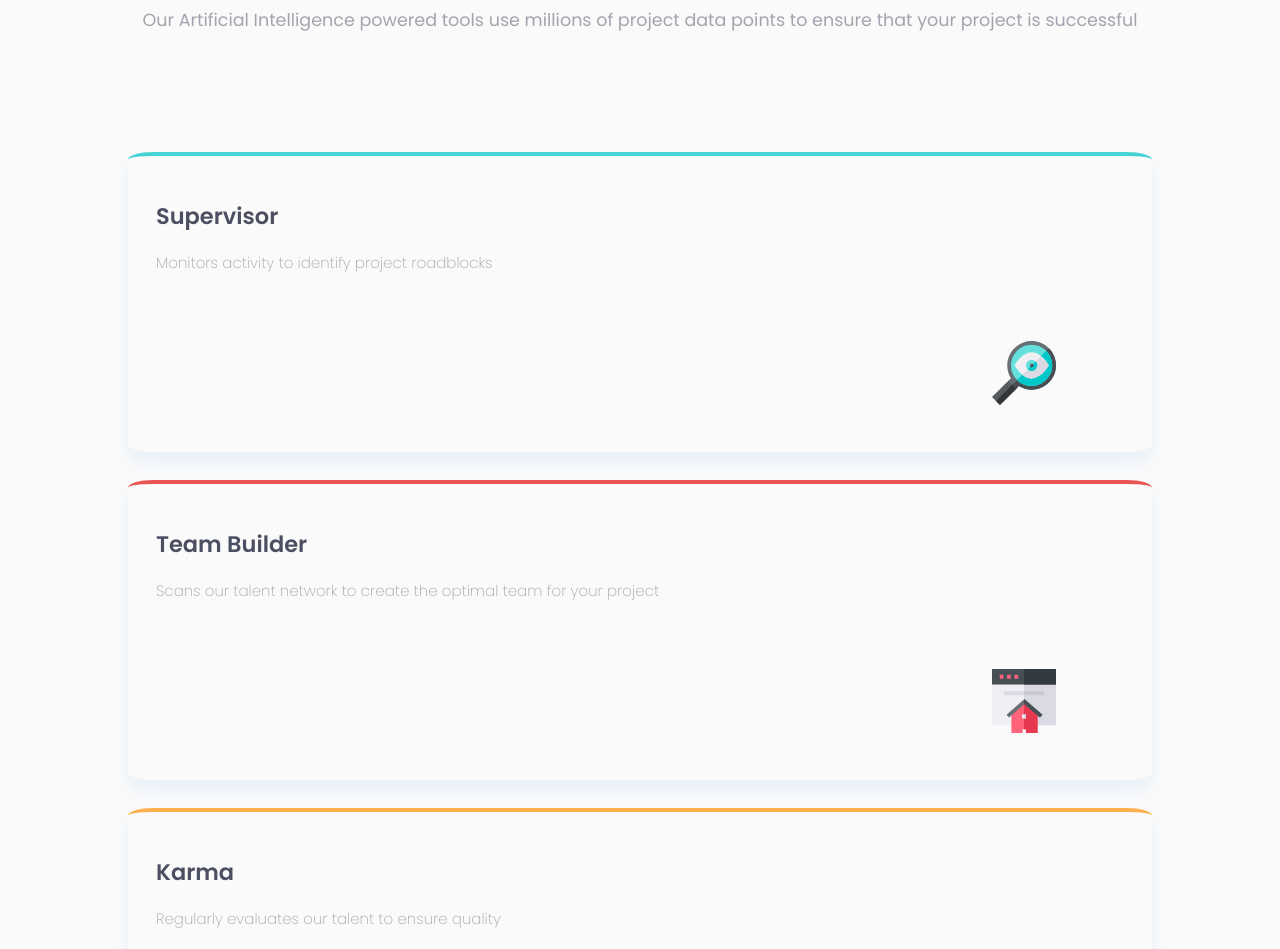
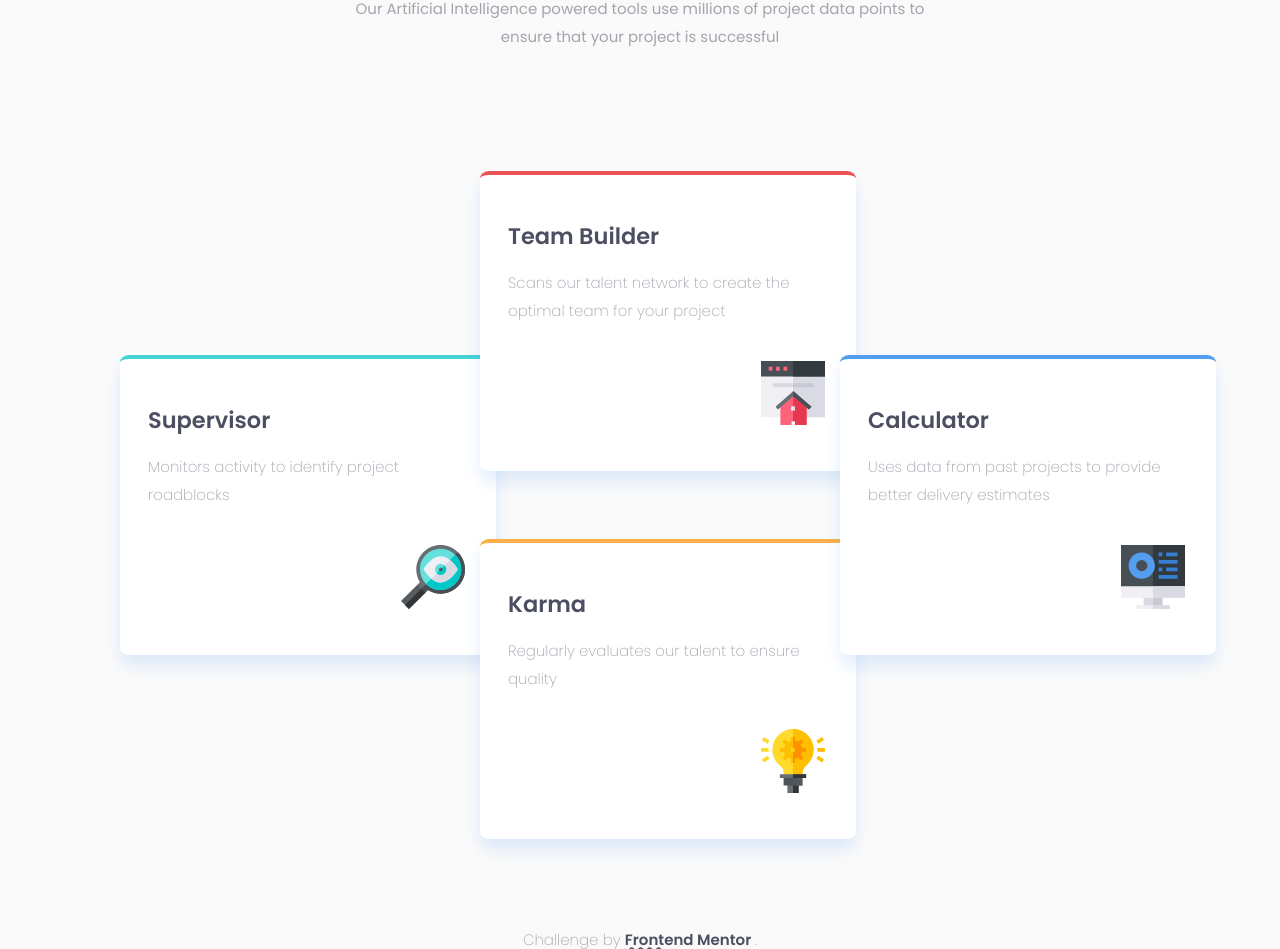
Before and after one commit to Seezly/four-card-feature-section, a plain HTML site: page index.html in a window 1280 px wide. Shown: the part 219-1168 px from the top of the page. Drawn offline with nearby package versions, Linux system fonts and the light colour scheme.

Commit message:
Project finished

```diff
--- a/index.html
+++ b/index.html
@@ -30,12 +30,12 @@
 
 				</h2>
 
-				<h3 class="container__text__support">
+				<h4 class="container__text__support">
 
 					Our Artificial Intelligence powered tools use millions of project data points
 					to ensure that your project is successful
 
-				</h3>
+				</h4>
 
 			</section>
 
@@ -146,14 +146,14 @@
 			<p>
 				Challenge by
 				<a href="https://www.frontendmentor.io?ref=challenge" target="_blank">
-					<span class="attribution__wavy">Front</span>end Mentor
+					<span class="wavy">Front</span>end Mentor
 				</a>.
 			</p>
 
 			<h6>
 				Coded by
 				<a href="http://www.github.com/Seezly" target="_blank">Sergio
-					<span class="attribution__wavy">"Seezly"</span> Gutierrez
+					<span class="wavy">"Seezly"</span> Gutierrez
 				</a>
 				.
 			</h6>
--- a/scss/_containers.scss
+++ b/scss/_containers.scss
@@ -11,6 +11,7 @@
         &__subtitle {
             font-weight: $light;
             color: $darkBlue;
+            margin: 0 0 1.5rem 0;
         }
 
         &__title {
@@ -34,7 +35,7 @@
             border-radius: 2.5%;
             margin-top: 1.75rem;
             padding: 1.75rem;
-            box-shadow: 0 0.66rem 1rem 0 rgba($blue, $alpha: 0.1);
+            box-shadow: 0 0.66rem 1rem 0 rgba($blue, $alpha: 0.175);
             position: relative;
             height: 15rem;
 
@@ -45,7 +46,6 @@
 
             &__content {
 
-
                 &__text {
                     font-weight: $light;
                 }
@@ -53,22 +53,22 @@
 
             &:first-child {
                 border-color: $cyan;
-                background: url('../images/icon-supervisor.svg') 90% 80% no-repeat;
+                background: url('../images/icon-supervisor.svg') #fff 90% 80% no-repeat;
             }
 
             &:nth-child(2) {
                 border-color: $red;
-                background: url('../images/icon-team-builder.svg') 90% 80% no-repeat;
+                background: url('../images/icon-team-builder.svg') #fff 90% 80% no-repeat;
             }
 
             &:nth-child(3) {
                 border-color: $orange;
-                background: url('../images/icon-karma.svg') 90% 80% no-repeat;
+                background: url('../images/icon-karma.svg') #fff 90% 80% no-repeat;
             }
 
             &:last-child {
                 border-color: $blue;
-                background: url('../images/icon-calculator.svg') 90% 80% no-repeat;
+                background: url('../images/icon-calculator.svg') #fff 90% 80% no-repeat;
             }
         }
     }
@@ -91,7 +91,7 @@ footer {
         font-weight: $bold;
     }
 
-    &__wavy {
+    .wavy {
         text-decoration: wavy underline;
     }
 }
--- /dev/null
+++ b/scss/_media.scss
@@ -0,0 +1,52 @@
+@media only screen and (min-width: 1024px) {
+
+    .container {
+        width: 100%;
+
+        &__text {
+            width: 45%;
+            margin-left: auto;
+            margin-right: auto;
+
+            &__subtitle {
+                font-size: 2.5em;
+            }
+
+            &__title {
+                font-size: 2.5em;
+            }
+
+        }
+
+        &__cards {
+            display: grid;
+            grid-template-columns: 1fr 4fr 4fr 4fr 1fr;
+            grid-gap: 40px;
+
+            .card {
+                width: 100%;
+
+                &:first-child {
+                    grid-column: 2;
+                    grid-row: 2 / 4;
+                }
+
+                &:nth-child(2) {
+                    grid-column: 3;
+                    grid-row: 1 / 3;
+                }
+
+                &:nth-child(3) {
+                    grid-column: 3;
+                    grid-row: 3 / 5;
+                }
+
+                &:last-child {
+                    grid-column: 4;
+                    grid-row: 2 / 4;
+                }
+            }
+        }
+    }
+
+}
--- a/scss/main.scss
+++ b/scss/main.scss
@@ -29,3 +29,11 @@ MAIN
 */
 
 @import 'containers';
+
+/*
+
+MEDIA QUERIES
+
+*/
+
+@import 'media';
```
Also changed, not shown: css/main.css, 1 other file.
